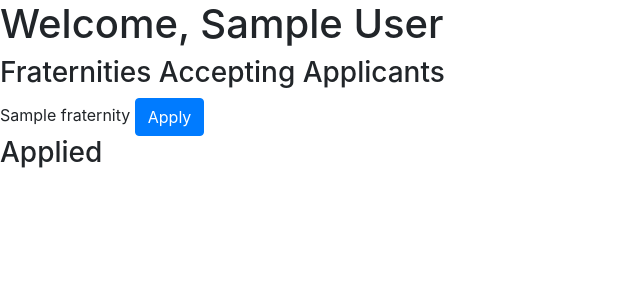
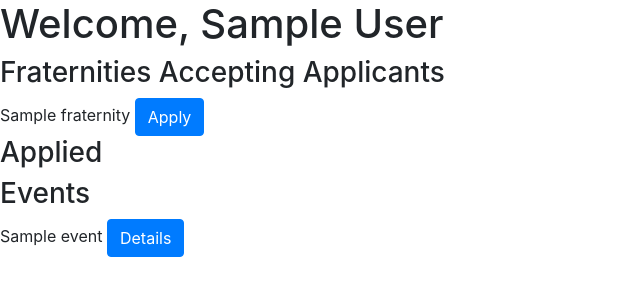
Before and after one commit to karagenit/cs348-project, a Django app: page /student/1/ in a window 1280 px wide. Shown: the top 300 px of the page, without its empty margins (0-640 px from the left). Run offline with Django 3.2, Linux system fonts and the light colour scheme; tables that the repository leaves empty hold one stand-in row (values such as "Sample post"); some libraries are stand-ins or nearby versions.

Commit message:
Final commits

```diff
--- a/rush/templates/event_brief.html
+++ b/rush/templates/event_brief.html
@@ -1,7 +1,8 @@
 {% extends "base.html" %}
 {% block page_content %}
-<h1>{{event.name}}</h1>
-<h3>{{event.date}}</h3>
+<h1>Name: {{event.name}}</h1>
+<h3>Date: {{event.date}}</h3>
+<h3>Host: {{event.host.name}}</h3>
 <form action="" method="post">
     {% csrf_token %}
     <button type="submit" class="btn btn-primary">Attend</button>
--- a/rush/templates/fraternity_home.html
+++ b/rush/templates/fraternity_home.html
@@ -18,5 +18,10 @@
         <a class="btn btn-primary" href="/fraternity/{{id}}/{{person.puid}}">Details</a>
         <br>
     {%endfor%}
+    <h3>Attendance</h3>
+    {% for person, attendance in attendance.items %}
+        {{person}}
+        {{attendance}}
+    {%endfor%}
 </div>
 {% endblock %}
--- a/rush/templates/homepage.html
+++ b/rush/templates/homepage.html
@@ -13,6 +13,13 @@
     {% for fra in applied %}
         {{fra.name}}
         <a class="btn btn-primary" href="/{{pk}}/fraternity/brief/{{fra.id}}/">Events</a>
+        <br>
+    {%endfor%}
+    <h3>Events</h3>
+    {% for event in events %}
+        {{event.name}}
+        <a class="btn btn-primary" href="/{{pk}}/{{event.id}}/">Details</a>
+        <br>
     {%endfor%}
 </div>
 {% endblock %}
--- a/rush/urls.py
+++ b/rush/urls.py
@@ -13,5 +13,6 @@ urlpatterns = [
     path("<int:student>/fraternity/<int:pk>/",views.fraternity, name="fraternity"),
     path("fraternity/<int:pk>/eventSetup/", views.eventSetup, name="event_setup"),
     path("fraternity/<int:pk>/<int:puid>/",views.studentBrief, name="student_brief"),
-    path("<int:pk>/event/<int:id>/", views.event, name="event")
+    path("<int:pk>/event/<int:id>/", views.event, name="event"),
+    path("<int:pk>/<int:event>/", views.eventBrief2, name="event_brief2")
 ]
--- a/rush/views.py
+++ b/rush/views.py
@@ -96,11 +96,16 @@ def fraternityHome(request, pk):
     fraternity = Fraternity.objects.get(id=pk)
     events = Event.objects.filter(host=(Fraternity.objects.get(id=pk)))
     applicants = fraternity.applicants.all()
+    attendance = {}
+    for x in applicants:
+        attendance[x.name] = Event.objects.filter(host=(fraternity), attendees=x).count()
+    dict(sorted(attendance.items(), key=lambda  item: item[1]))
     context = {
         "fraternity":fraternity,
         "id":pk,
         "events":events,
         "applicants": applicants,
+        "attendance": attendance,
     }
     return render(request, 'fraternity_home.html', context)
 
@@ -166,3 +171,11 @@ def eventBrief(request, pk, fid, event):
         "id":pk,
     }
     return render(request, 'event_brief.html', context)
+
+def eventBrief2(request, pk, event):
+    event = Event.objects.get(id=event)
+    context = {
+        "event":event,
+        "id":pk,
+    }
+    return render(request, 'event_brief_brief.html',context)
```
Also changed, not shown: rush/templates/event_brief_brief.html (added, +7 -0 lines).
